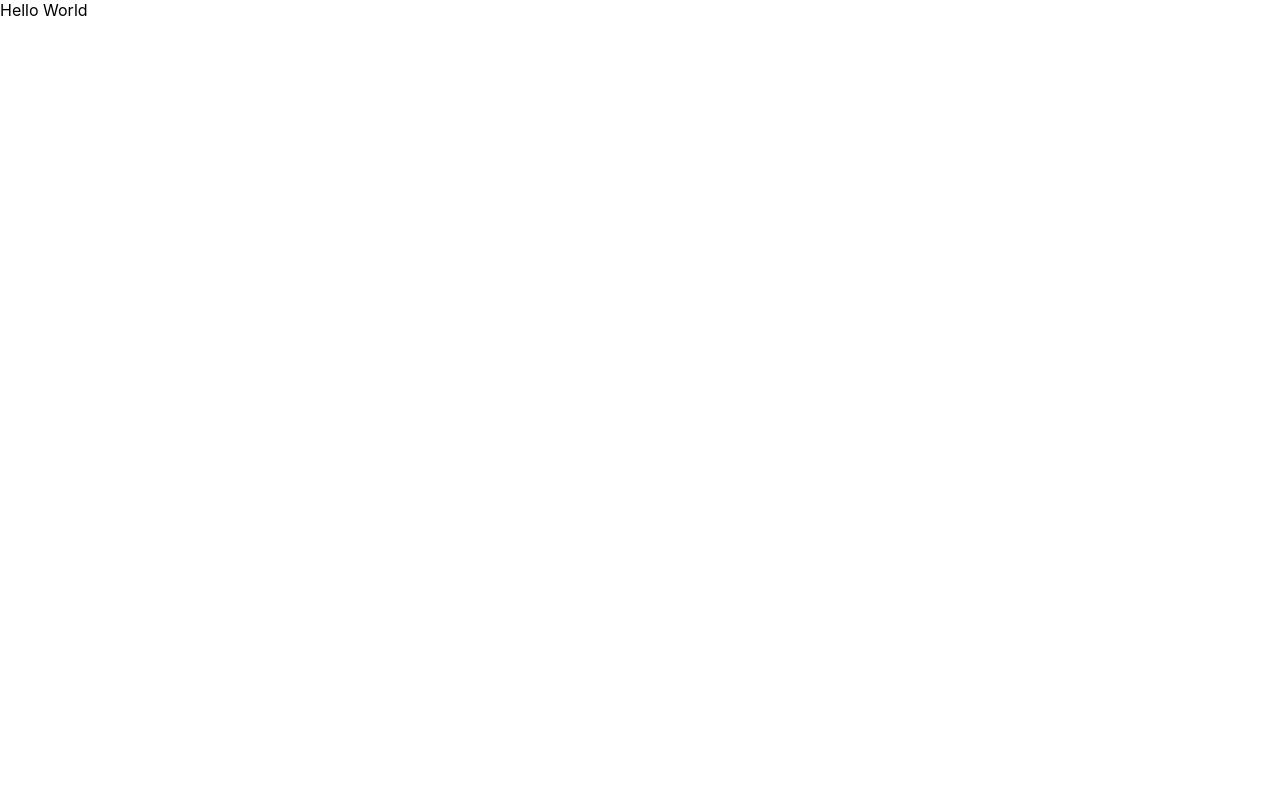
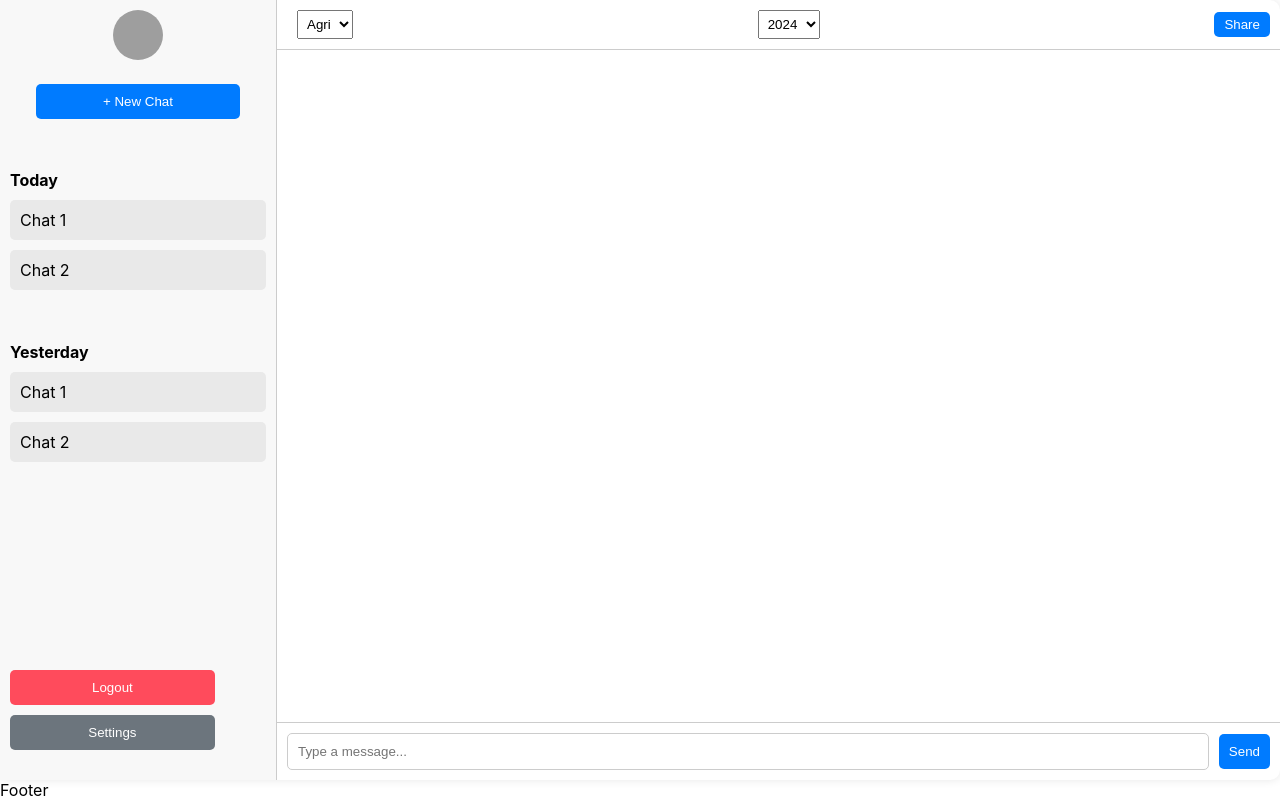
Before and after one commit to rochisna/Llm, a React (Create React App) app in the folder chatbot/: page /chat in a window 1280 px wide. Built offline with nearby package versions, Linux system fonts and the light colour scheme; grey boxes are pictures that could not be loaded.

Commit message:
Chat Interface

```diff
--- a/chatbot/package.json
+++ b/chatbot/package.json
@@ -8,6 +8,8 @@
     "@testing-library/user-event": "^13.5.0",
     "react": "^18.3.1",
     "react-dom": "^18.3.1",
+    "react-icons": "^5.2.1",
+    "react-router-dom": "^6.24.1",
     "react-scripts": "5.0.1",
     "web-vitals": "^2.1.4"
   },
--- a/chatbot/src/App.js
+++ b/chatbot/src/App.js
@@ -1,8 +1,26 @@
 import './App.css';
+import {
+  BrowserRouter as Router,
+  Routes,
+  Route,
+} from "react-router-dom";
+import Home from './Screens/Home';
+import Chat from './Screens/Chat';
+import Login from './Screens/Login';
+import SignUp from './Screens/SignUp';
 
 function App() {
   return (
-      <div>Hello World</div>
+    <Router>
+      <div>
+        <Routes>
+          <Route exact path="/login" element={<Login />} />
+          <Route exact path="/signup" element={<SignUp />} />
+          <Route exact path="/" element={<Home />} />
+          <Route exact path="/chat" element={<Chat />} />
+        </Routes>
+      </div>
+    </Router>
   );
 }
 
--- /dev/null
+++ b/chatbot/src/CSS/Chat.css
@@ -0,0 +1,144 @@
+/* Ensure the body and html take the full height */
+html,
+body {
+    height: 100%;
+    margin: 0;
+}
+
+.chat {
+    display: flex;
+    flex-direction: column;
+    height: 100vh;
+}
+
+.chat-container {
+    display: flex;
+    flex: 1;
+    background: white;
+    border-radius: 10px;
+    box-shadow: 0 0 10px rgba(0, 0, 0, 0.1);
+}
+
+.sidebar {
+    width: 20%;
+    background: #f8f8f8;
+    border-right: 1px solid #ccc;
+    display: flex;
+    flex-direction: column;
+    align-items: center;
+    padding: 10px;
+}
+
+.profile-icon img {
+    height: 50px;
+    width: 50px;
+    border-radius: 50%;
+    margin-bottom: 20px;
+}
+
+.new-chat-button {
+    width: 80%;
+    padding: 10px;
+    background-color: #007bff;
+    color: white;
+    border: none;
+    border-radius: 5px;
+    cursor: pointer;
+    margin-bottom: 20px;
+}
+
+.chat-section {
+    width: 100%;
+    padding: 10px;
+}
+
+.chat-section h4 {
+    margin-bottom: 10px;
+}
+
+.chat-item {
+    padding: 10px;
+    background: #e9e9e9;
+    margin-bottom: 10px;
+    border-radius: 5px;
+}
+
+.bottom-options {
+    margin-top: auto;
+    width: 100%;
+    padding: 10px;
+}
+
+.logout-button,
+.settings-button {
+    width: 80%;
+    padding: 10px;
+    background-color: #ff4b5c;
+    color: white;
+    border: none;
+    border-radius: 5px;
+    cursor: pointer;
+    margin-bottom: 10px;
+}
+
+.settings-button {
+    background-color: #6c757d;
+}
+
+.chat-page {
+    flex: 1;
+    display: flex;
+    flex-direction: column;
+}
+
+.chat-header {
+    display: flex;
+    justify-content: space-between;
+    align-items: center;
+    padding: 10px;
+    border-bottom: 1px solid #ccc;
+}
+
+.dropdown select {
+    padding: 5px;
+    margin: 0 10px;
+}
+
+.share-button {
+    padding: 5px 10px;
+    background-color: #007bff;
+    color: white;
+    border: none;
+    border-radius: 5px;
+    cursor: pointer;
+}
+
+.chat-area {
+    flex: 1;
+    padding: 20px;
+    overflow-y: auto;
+    border-bottom: 1px solid #ccc;
+}
+
+.chat-footer {
+    display: flex;
+    padding: 10px;
+    align-items: center;
+}
+
+.chat-footer input {
+    flex: 1;
+    padding: 10px;
+    border: 1px solid #ccc;
+    border-radius: 5px;
+}
+
+.send-button {
+    padding: 10px;
+    background-color: #007bff;
+    color: white;
+    border: none;
+    border-radius: 5px;
+    margin-left: 10px;
+    cursor: pointer;
+}
--- /dev/null
+++ b/chatbot/src/Screens/Chat.js
@@ -0,0 +1,55 @@
+import React from "react";
+import Footer from "../components/Footer";
+import "../CSS/Chat.css";
+
+export default function Chat() {
+  return (
+    <div className="chat">
+      <div className="chat-container">
+        <aside className="sidebar">
+          <div className="profile-icon">
+            <img src="profile-placeholder.png" alt="Profile" />
+          </div>
+          <button className="new-chat-button">+ New Chat</button>
+          <div className="chat-section">
+            <h4>Today</h4>
+            <div className="chat-item">Chat 1</div>
+            <div className="chat-item">Chat 2</div>
+          </div>
+          <div className="chat-section">
+            <h4>Yesterday</h4>
+            <div className="chat-item">Chat 1</div>
+            <div className="chat-item">Chat 2</div>
+          </div>
+          <div className="bottom-options">
+            <button className="logout-button">Logout</button>
+            <button className="settings-button">Settings</button>
+          </div>
+        </aside>
+        <div className="chat-page">
+          <header className="chat-header">
+            <div className="dropdown">
+              <select>
+                <option value="agri">Agri</option>
+              </select>
+            </div>
+            <div className="dropdown">
+              <select>
+                <option value="2024">2024</option>
+                <option value="2023">2023</option>
+                {/* Add more options as needed */}
+              </select>
+            </div>
+            <button className="share-button">Share</button>
+          </header>
+          <div className="chat-area">{/* Messages will go here */}</div>
+          <footer className="chat-footer">
+            <input type="text" placeholder="Type a message..." />
+            <button className="send-button">Send</button>
+          </footer>
+        </div>
+      </div>
+      <Footer />
+    </div>
+  );
+}
--- /dev/null
+++ b/chatbot/src/Screens/Home.js
@@ -0,0 +1,11 @@
+import React from 'react'
+import Footer from '../components/Footer';
+
+export default function Home() {
+  return (
+    <>
+      <div>Body</div>
+      <div><Footer/></div>
+    </>
+  )
+}
--- /dev/null
+++ b/chatbot/src/Screens/Login.js
@@ -0,0 +1,7 @@
+import React from 'react'
+
+export default function Login() {
+  return (
+    <div>Login</div>
+  )
+}
--- /dev/null
+++ b/chatbot/src/Screens/SignUp.js
@@ -0,0 +1,7 @@
+import React from 'react'
+
+export default function SignUp() {
+  return (
+    <div>SignUp</div>
+  )
+}
--- /dev/null
+++ b/chatbot/src/components/Footer.js
@@ -0,0 +1,7 @@
+import React from 'react'
+
+export default function Footer() {
+  return (
+    <div>Footer</div>
+  )
+}
```
Also changed, not shown: chatbot/src/CSS/Navbar.css (added, +69 -0 lines), chatbot/src/components/Navbar.js (added, +47 -0 lines), 1 other file (tests, documents, lock files or other folders).
